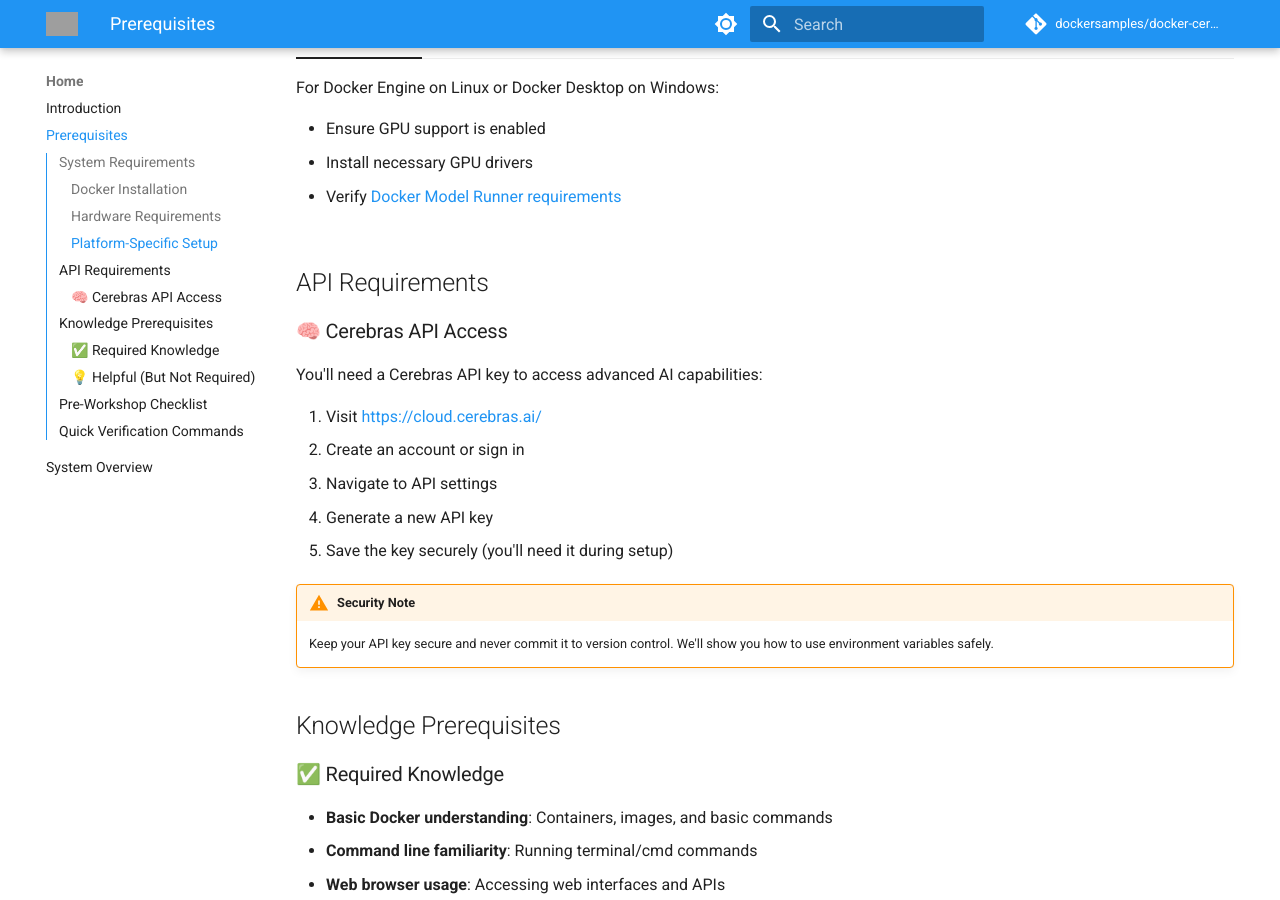
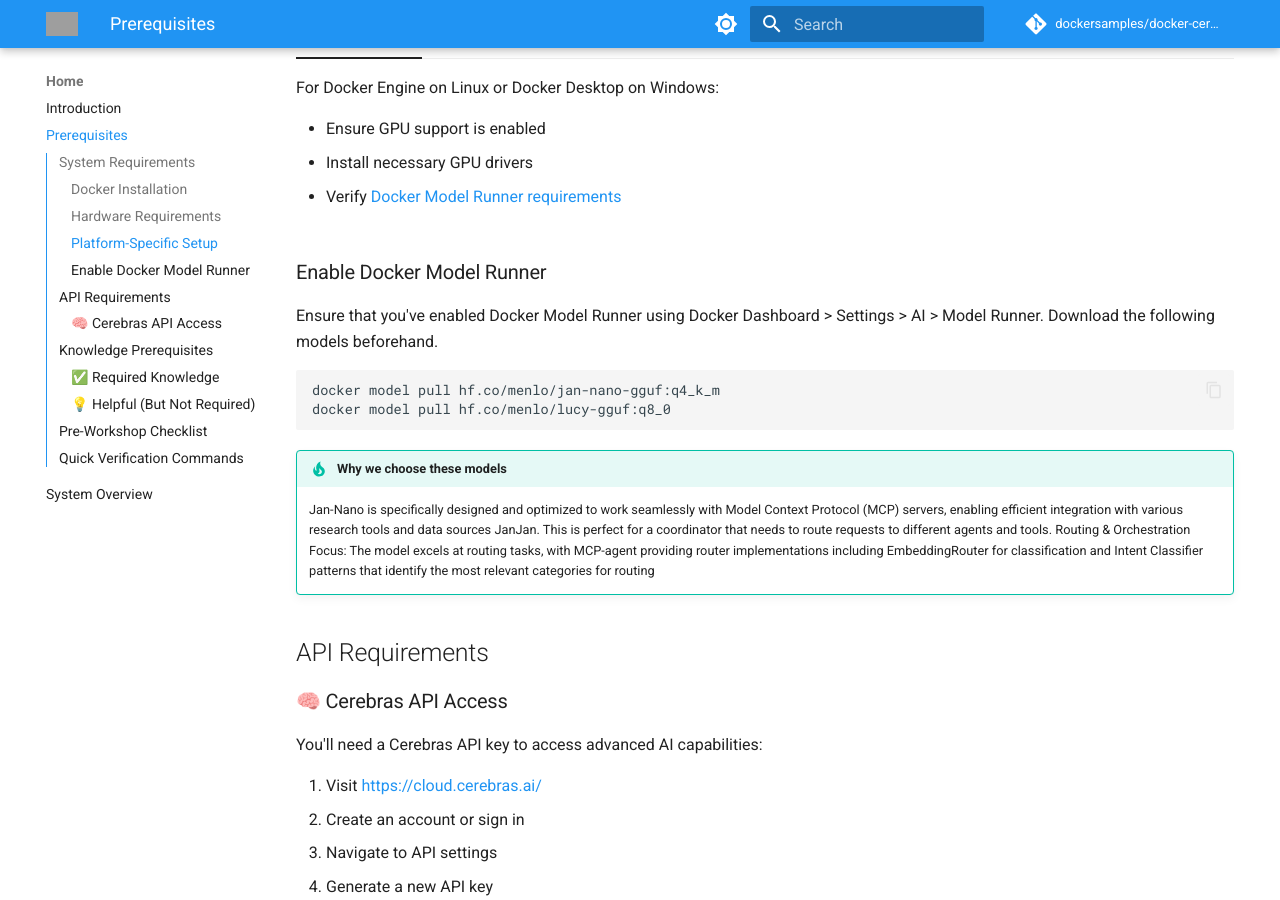
Before and after one commit to dockersamples/docker-cerebras-workshop, an MkDocs documentation site: the page built from docs/prerequisites.md, in a window 1280 px wide and 900 px high, scrolled down 1093 px. Built offline with MkDocs 1.6.1 and Material for MkDocs 9.7.7, drawn with Linux system fonts in a browser that asks for light colours; comment, search, counter and statistics services are not loaded; grey boxes are pictures that could not be loaded.

Commit message:
Update prerequisites.md

````diff
--- a/docs/prerequisites.md
+++ b/docs/prerequisites.md
@@ -43,6 +43,18 @@
     - Built-in GPU acceleration support
     - Optimized for M1/M2/M3 chips
     - No additional driver setup required
+
+### Enable Docker Model Runner
+
+Ensure that you've enabled Docker Model Runner using Docker Dashboard > Settings > AI > Model Runner. Download the following models beforehand.
+
+```
+docker model pull hf.co/menlo/jan-nano-gguf:q4_k_m
+docker model pull hf.co/menlo/lucy-gguf:q8_0
+```
+
+!!! tip "Why we choose these models"
+    Jan-Nano is specifically designed and optimized to work seamlessly with Model Context Protocol (MCP) servers, enabling efficient   integration with various research tools and data sources JanJan. This is perfect for a coordinator that needs to route requests to different agents and tools. Routing & Orchestration Focus: The model excels at routing tasks, with MCP-agent providing router implementations including EmbeddingRouter for classification and Intent Classifier patterns that identify the most relevant categories for routing
 
 ## API Requirements
 
````
